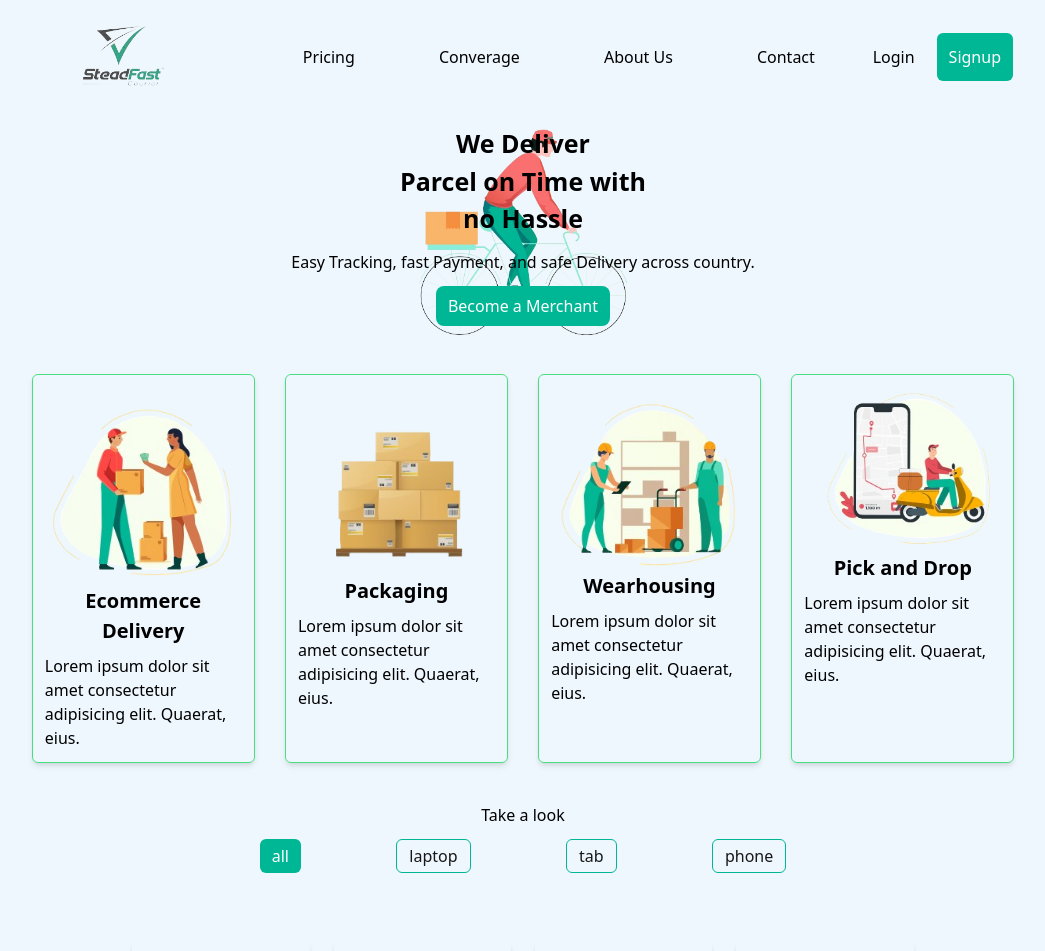
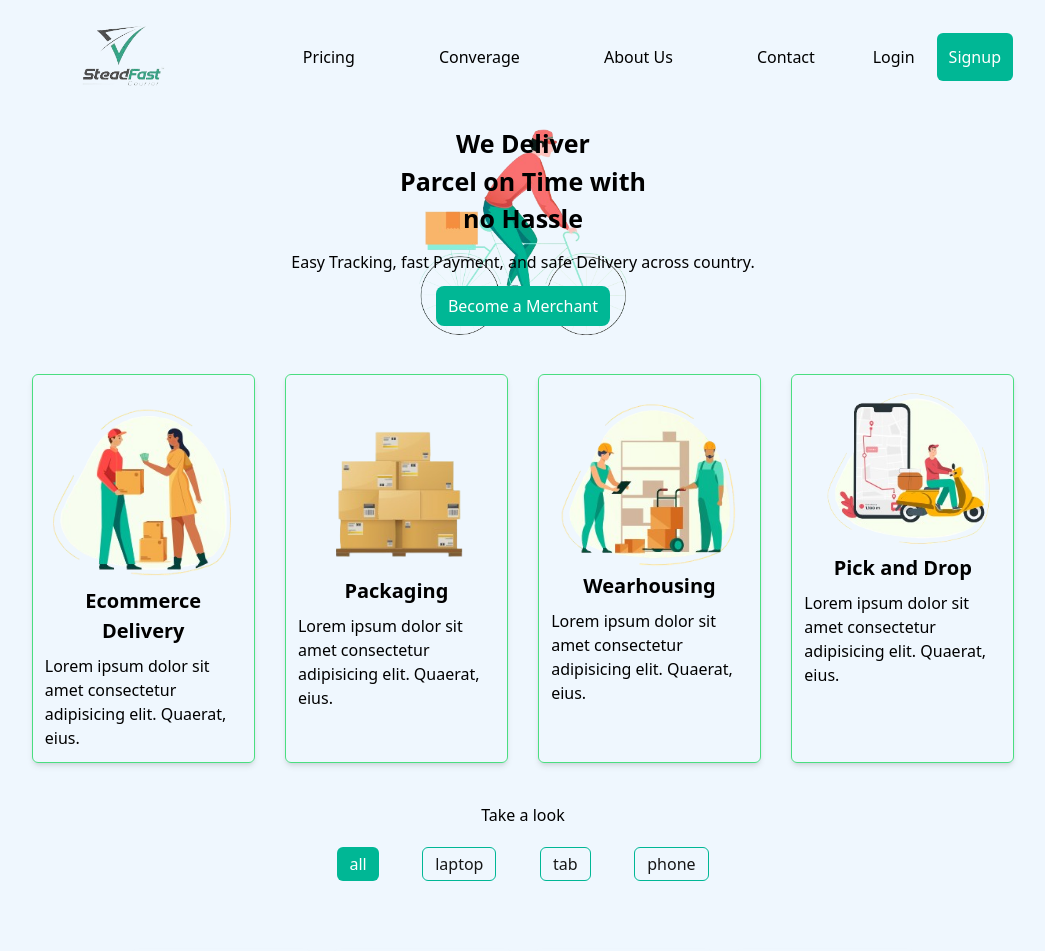
Before and after one commit to arickahamed/steadfastClone-reactjs, a React (Create React App) app: page / in a window 1280 px wide. Shown: the top 951 px of the page, without its empty margins (117-1162 px from the left). Built offline with nearby package versions, Linux system fonts and the light colour scheme.

Commit message:
some slight touch to make ui look better

```diff
--- a/src/components/Filter.jsx
+++ b/src/components/Filter.jsx
@@ -18,7 +18,7 @@ const Filter = () => {
     <main className="w-full my-3 py-4">
       <div>
         <p className="text-center pb-3">Take a look</p>
-        <div className="flex justify-between md:justify-around w-[80%] md:w-[70%] lg:w-[60%] pb-4 mx-auto">
+        <div className="flex justify-between md:justify-around w-[80%] md:w-[65%] lg:w-[40%] pt-2 pb-4 mx-auto">
           <button
             onClick={() => handleFilter("all")}
             className={`${
```
